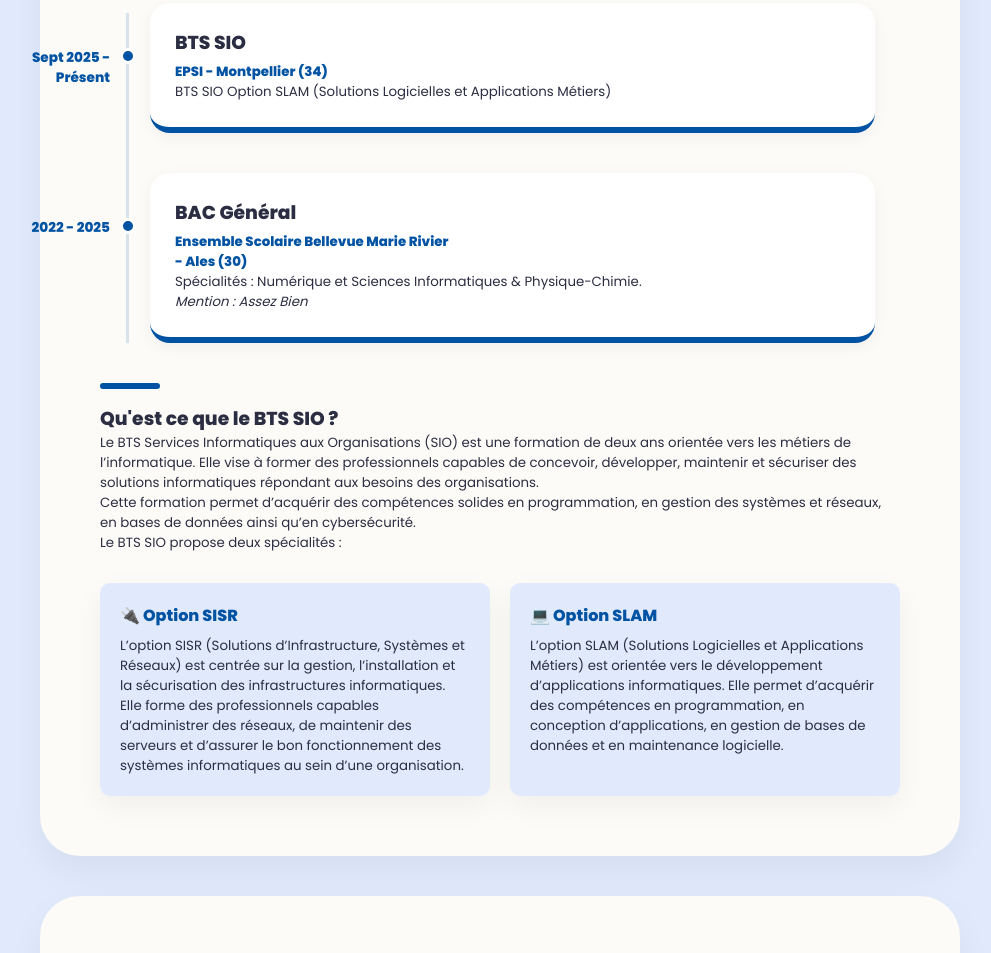
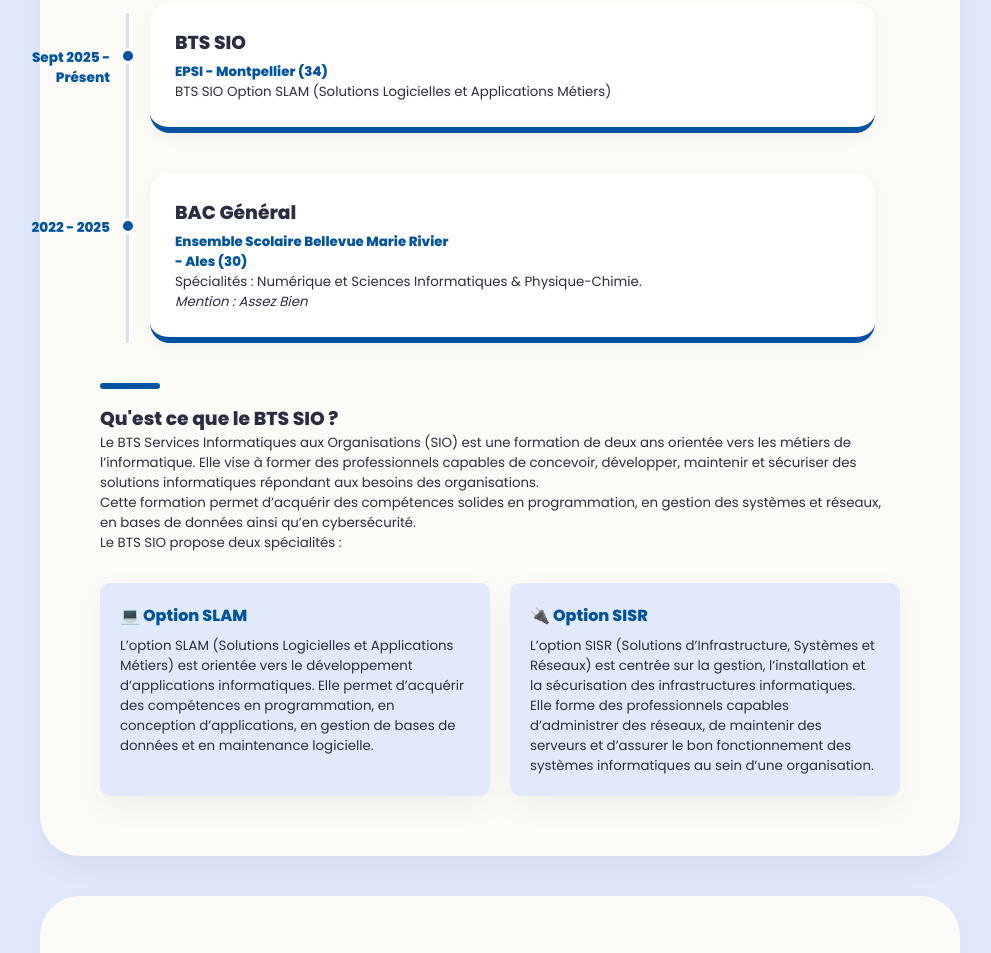
Before and after one commit to marylou014/portfolio, a plain HTML site: page index.html in a window 1280 px wide. Shown: the part 1683-2636 px from the top of the page, without its empty margins (280-1271 px from the left). Drawn offline with nearby package versions, Linux system fonts and the light colour scheme.

Commit message:
ajout de bouton + correction ordre bts

```diff
--- a/index.html
+++ b/index.html
@@ -57,6 +57,8 @@
             <li><a href="#parcours">Parcours</a></li>
             <li><a href="#stages">Stages</a></li>
             <li><a href="#projets">Projets</a></li>
+            <li><a href="#projets">Tableau E4</a></li>
+            <li><a href="#projets">E5</a></li>
             <li><a href="#veille">Veilles</a></li>
             <li><a href="#contact">Contact</a></li>
         </ul>
--- a/sections/parcours.html
+++ b/sections/parcours.html
@@ -28,26 +28,34 @@
 <div class="bts-sio-div">
     <h3 id="bts-sio">Qu'est ce que le BTS SIO ?</h3>
     <p>Le BTS Services Informatiques aux Organisations (SIO) est une formation de deux ans orientée vers les métiers de
-            l’informatique. Elle vise à former des professionnels capables de concevoir, développer, maintenir et sécuriser des
+        l’informatique. Elle vise à former des professionnels capables de concevoir, développer, maintenir et sécuriser
+        des
         solutions informatiques répondant aux besoins des organisations. <br>
         Cette formation permet d’acquérir des compétences solides en programmation, en gestion des systèmes et réseaux,
         en bases de données ainsi qu’en cybersécurité. <br>
         Le BTS SIO propose deux spécialités :</p>
     <div class="option">
+
+        <div id="SLAM" class="option-card">
+            <h4 class="titre-option">💻 Option SLAM</h4>
+            <p>L’option SLAM (Solutions Logicielles et Applications Métiers) est orientée vers le développement
+                d’applications
+                informatiques. Elle permet d’acquérir des compétences en programmation, en conception d’applications, en
+                gestion
+                de bases de données et en maintenance logicielle.
+            </p>
+        </div>
+
         <div id="SISR" class="option-card">
             <h4 class="titre-option">🔌 Option SISR</h4>
-                <p>L’option SISR (Solutions d’Infrastructure, Systèmes et Réseaux) est centrée sur la gestion, l’installation et
-                    la sécurisation des infrastructures informatiques. Elle forme des professionnels capables d’administrer des réseaux,
-                    de maintenir des serveurs et d’assurer le bon fonctionnement des systèmes informatiques au sein d’une organisation.
+            <p>L’option SISR (Solutions d’Infrastructure, Systèmes et Réseaux) est centrée sur la gestion,
+                l’installation et
+                la sécurisation des infrastructures informatiques. Elle forme des professionnels capables d’administrer
+                des réseaux,
+                de maintenir des serveurs et d’assurer le bon fonctionnement des systèmes informatiques au sein d’une
+                organisation.
             </p>
 
         </div>
-            <div id="SLAM" class="option-card">
-                <h4 class="titre-option">💻 Option SLAM</h4>
-                <p>L’option SLAM (Solutions Logicielles et Applications Métiers) est orientée vers le développement d’applications
-                    informatiques. Elle permet d’acquérir des compétences en programmation, en conception d’applications, en gestion
-                    de bases de données et en maintenance logicielle.
-                </p>
     </div>
 </div>
-    </div>
```
Lines whose indentation alone changed are shown as unchanged.
